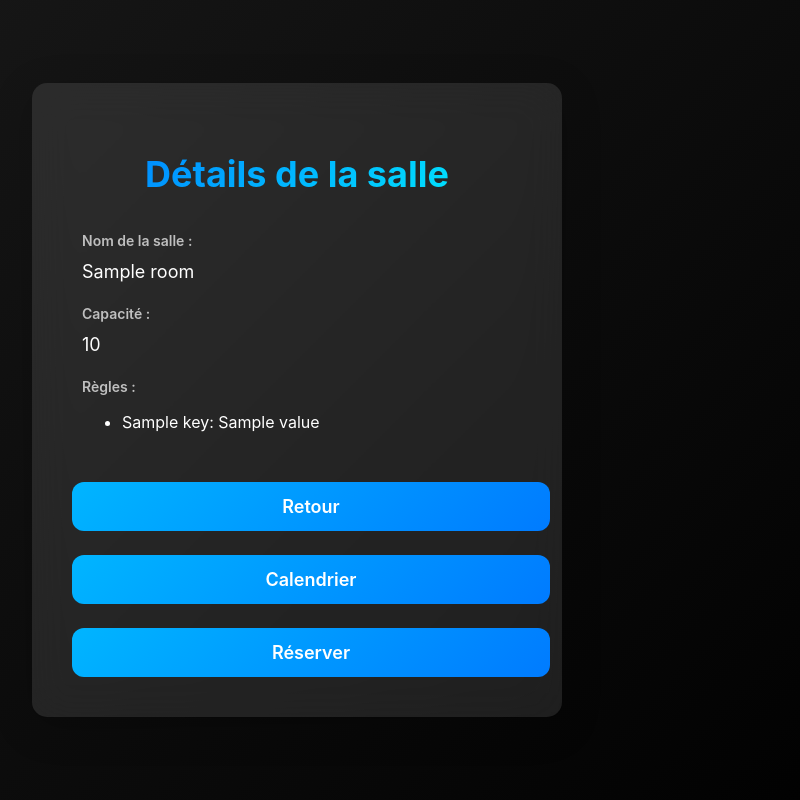
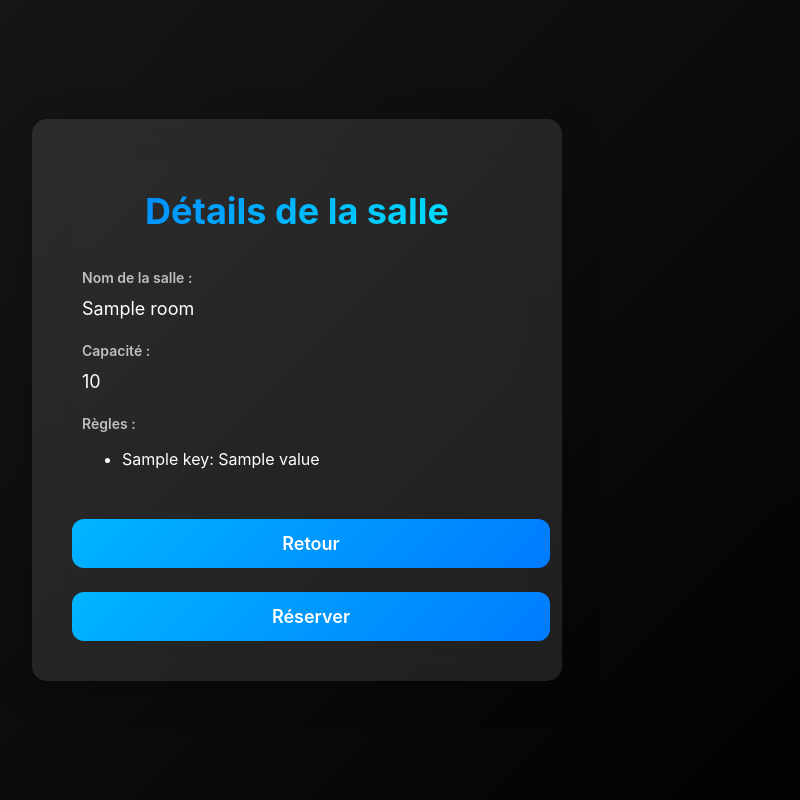
Before and after one commit to HectorPRISER/reservation_de_salle, a Flask app: template front_dev/templates/room_details.html in a window 1280 px wide. Shown: the whole page, without its empty margins (343-1143 px from the left). Run offline with Flask 3, Linux system fonts and the light colour scheme; the template is opened without the code that fills it: most values are stand-ins (such as "Sample title", 1, 10 or a date in 2020).

Commit message:
(+) fix room details

```diff
--- a/front_dev/templates/room_details.html
+++ b/front_dev/templates/room_details.html
@@ -140,7 +140,6 @@
 
       <!-- Back button to return to the room list -->
       <a href="/dashboard" class="back-button">Retour</a>
-      <a href="/calendar/{{ room.id }}" class="back-button">Calendrier</a>
       <a href="/book/{{ room.id }}" class="back-button">Réserver</a>
     </div>
   </body>
```
